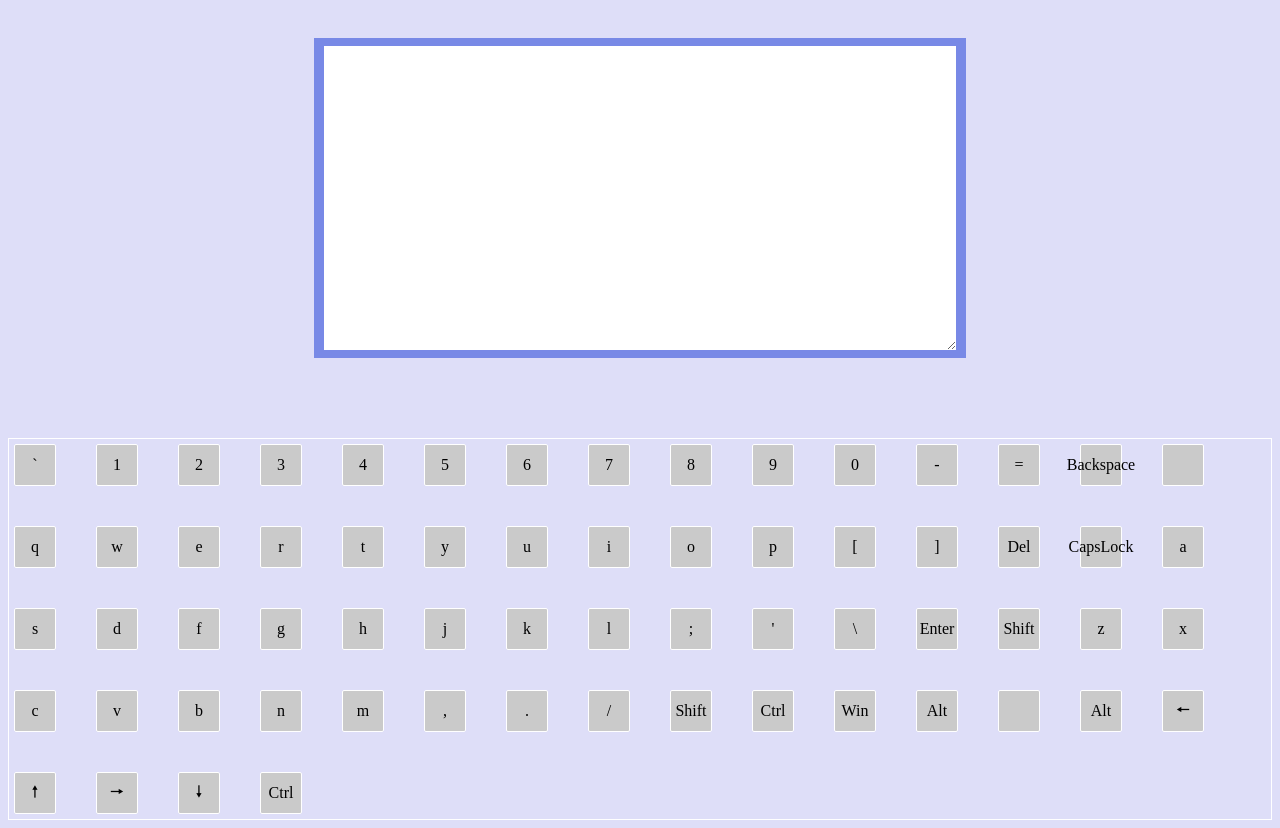
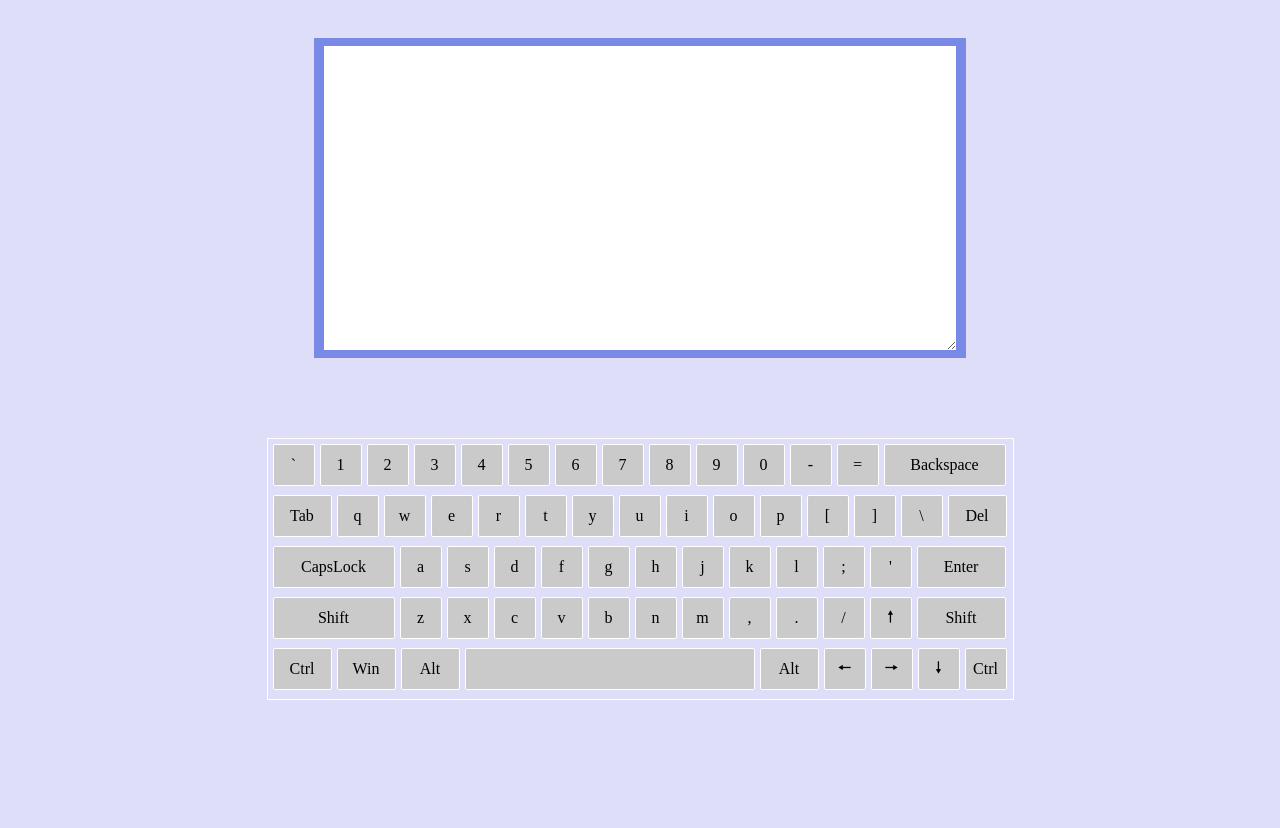
Before and after one commit to laleks6/virtual-keyboard, a website with bundled scripts: page index.html in a window 1280 px wide. After the commit the page ends 800 px from the top, so only its background shows below. Built offline with nearby package versions, Linux system fonts and the light colour scheme.

Commit message:
feat: add visual style for keyboard

```diff
--- a/key.js
+++ b/key.js
@@ -27,6 +27,7 @@ const keyObj = {
     KeyP: 'p',
     BracketLeft: '[',
     BracketRight: ']',
+    Backslash: '\\',
     Delete: 'Del',
     CapsLock: 'CapsLock',
     KeyA: 'a',
@@ -40,7 +41,6 @@ const keyObj = {
     KeyL: 'l',
     Semicolon: ';',
     Quote: "'",
-    Backslash: '\\',
     Enter: 'Enter',
     ShiftLeft: 'Shift',
     KeyZ: 'z',
@@ -53,6 +53,7 @@ const keyObj = {
     Comma: ',',
     Period: '.',
     Slash: '/',
+    ArrowUp: '🠕',
     ShiftRight: 'Shift',
     ControlLeft: 'Ctrl',
     MetaLeft: 'Win',
@@ -60,7 +61,6 @@ const keyObj = {
     Space: ' ',
     AltRight: 'Alt',
     ArrowLeft: '🠔',
-    ArrowUp: '🠕',
     ArrowRight: '🠖',
     ArrowDown: '🠗',
     ControlRight: 'Ctrl',
@@ -91,6 +91,7 @@ const keyObj = {
     KeyP: 'P',
     BracketLeft: '{',
     BracketRight: '}',
+    Backslash: '/',
     KeyA: 'A',
     KeyS: 'S',
     KeyD: 'D',
@@ -102,7 +103,6 @@ const keyObj = {
     KeyL: 'L',
     Semicolon: ':',
     Quote: '"',
-    Backslash: '|',
     KeyZ: 'Z',
     KeyX: 'X',
     KeyC: 'C',
@@ -142,6 +142,7 @@ const keyObj = {
     KeyP: 'з',
     BracketLeft: 'х',
     BracketRight: 'ъ',
+    Backslash: '\\',
     Delete: 'Del',
     CapsLock: 'CapsLock',
     KeyA: 'ф',
@@ -155,7 +156,6 @@ const keyObj = {
     KeyL: 'д',
     Semicolon: 'ж',
     Quote: 'э',
-    Backslash: '\\',
     Enter: 'Enter',
     ShiftLeft: 'Shift',
     KeyZ: 'я',
@@ -168,6 +168,7 @@ const keyObj = {
     Comma: 'б',
     Period: 'ю',
     Slash: '/',
+    ArrowUp: '🠕',
     ShiftRight: 'Shift',
     ControlLeft: 'Ctrl',
     MetaLeft: 'Win',
@@ -175,7 +176,6 @@ const keyObj = {
     Space: ' ',
     AltRight: 'Alt',
     ArrowLeft: '🠔',
-    ArrowUp: '🠕',
     ArrowRight: '🠖',
     ArrowDown: '🠗',
     ControlRight: 'Ctrl',
@@ -206,6 +206,7 @@ const keyObj = {
     KeyP: 'З',
     BracketLeft: 'Х',
     BracketRight: 'Ъ',
+    Backslash: '/',
     KeyA: 'Ф',
     KeyS: 'Ы',
     KeyD: 'В',
@@ -217,7 +218,6 @@ const keyObj = {
     KeyL: 'Д',
     Semicolon: 'Ж',
     Quote: 'Э',
-    Backslash: '/',
     KeyZ: 'Я',
     KeyX: 'Ч',
     KeyC: 'С',
--- a/script.js
+++ b/script.js
@@ -43,6 +43,31 @@ const creatKeys = () => {
     creatKey.className = 'key-board__key';
     if (values[i].length > 2) {
       creatKey.classList.add('key-board__key___key--bastard');
+    }
+    if (keys[i] === 'Backspace' || keys[i] === 'CapsLock') {
+      creatKey.classList.add('keyMaxSize');
+    }
+    if (keys[i] === 'Tab') {
+      creatKey.classList.add('keySizeTub');
+      creatKey.textContent = keys[i];
+    }
+    if (keys[i] === 'Delete') {
+      creatKey.classList.add('keySizeTub');
+    }
+    if (keys[i] === 'Enter') {
+      creatKey.classList.add('keySizeEnter');
+    }
+    if (keys[i] === 'ShiftLeft') {
+      creatKey.classList.add('keyMaxSize');
+    }
+    if (keys[i] === 'ShiftRight') {
+      creatKey.classList.add('keySizeEnter');
+    }
+    if (keys[i] === 'Space') {
+      creatKey.classList.add('keySizeSpace');
+    }
+    if (keys[i] === 'ControlLeft' || keys[i] === 'MetaLeft' || keys[i] === 'AltLeft' || keys[i] === 'AltRight') {
+      creatKey.classList.add('keySizeTub');
     }
     creatKey.dataset.code = keys[i];
     keyBoardBlock.append(creatKey);
--- a/style.css
+++ b/style.css
@@ -40,13 +40,13 @@
 .block-key-board {
     display: flex;
     flex-wrap: wrap;
-    max-width: 100%;
-    height: 100%;
+    width: 735px;
+    height: 250px;
     padding: 5px;
     border: 1px solid #fff;
-    gap: 40px;
+    gap: 5px;
+}
 
-}
 
 .key-board__key {
     width: 40px;
@@ -65,6 +65,21 @@
     box-shadow: white;
     transition: all 0.2s linear;
 }
+.keyMaxSize {
+    width: 120px;
+}
+.keySizeTub {
+    width: 57px;
+}
+.keySizeEnter {
+    width: 87px;
+}
+.keySizeShift {
+    width: 80px;
+}
+.keySizeSpace {
+    width: 288px;
+}
 .key-board__key:hover {
     background-color:rgb(234, 237, 248);
     transition: all 0.2s linear;
```
